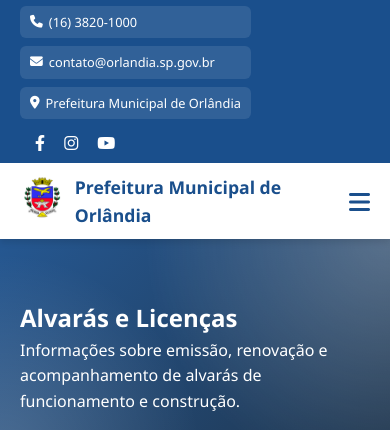
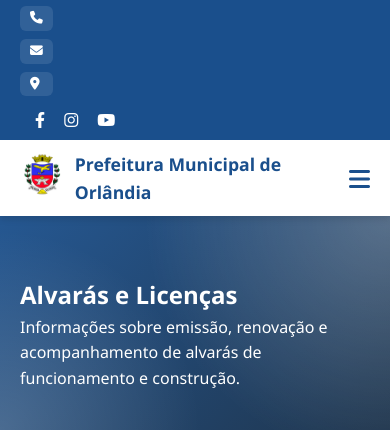
Before and after one commit to lucasmarcelin0/orl, a Flask app: page /alvaras in a window 390 px wide. Shown: the top 430 px of the page. Run offline with Flask 3, Linux system fonts and the light colour scheme; parts of the project's set-up code (start-up, migrations or seed data) failed here and were passed over; some libraries are stand-ins or nearby versions.

Commit message:
Adjust header contact info visibility for small screens

```diff
--- a/static/css/styles.css
+++ b/static/css/styles.css
@@ -74,6 +74,17 @@ header {
     display: flex;
     align-items: center;
     gap: 5px;
+}
+
+.contact-info .contact-label {
+    display: none;
+}
+
+@media (min-width: 992px) {
+    .contact-info .contact-label {
+        display: inline;
+        margin-left: 4px;
+    }
 }
 
 .header-main {
--- a/templates/base.html
+++ b/templates/base.html
@@ -15,13 +15,16 @@
             <div class="container">
                 <div class="contact-info">
                     <a href="tel:+551638201000">
-                        <i class="fas fa-phone"></i> (16) 3820-1000
+                        <i class="fas fa-phone"></i>
+                        <span class="contact-label">(16) 3820-1000</span>
                     </a>
                     <a href="mailto:contato@orlandia.sp.gov.br">
-                        <i class="fas fa-envelope"></i> contato@orlandia.sp.gov.br
+                        <i class="fas fa-envelope"></i>
+                        <span class="contact-label">contato@orlandia.sp.gov.br</span>
                     </a>
-                    <a href="https://www.google.com/maps/place/Prefeitura+Municipal+de+Orlandia/@-20.7196102,-47.8873481,17z/data=!3m1!4b1!4m6!3m5!1s0x94ba24e278b0a567:0x426953e3aa0ad9e7!8m2!3d-20.7196102!4d-47.8847732!16s%2Fg%2F1ptwrczst?entry=ttu&g_ep=EgoyMDI1MTAyOS4yIKXMDSoASAFQAw%3D%3D" target="_blank" rel="noopener">
-                        <i class="fas fa-map-marker-alt"></i> Prefeitura Municipal de Orlândia
+                    <a href="https://www.google.com/maps/place/Prefeitura+Municipal+de+Orlandia/@-20.7196102,-47.8873481,17z/data=!3m1!4b1!4m6!3m5!1s0x94ba24e278b0a567:0x426953e3aa0ad9e7!8m2!3d-20.7196102!4d-47.8847732!16s%2Fg%2F1ptwrczst?entry=ttu&g_ep=EgozMDI1MTAyOS4yIKXMDSoASAFQAw%3D%3D" target="_blank" rel="noopener">
+                        <i class="fas fa-map-marker-alt"></i>
+                        <span class="contact-label">Prefeitura Municipal de Orlândia</span>
                     </a>
                 </div>
                 <div class="social-links">
```
